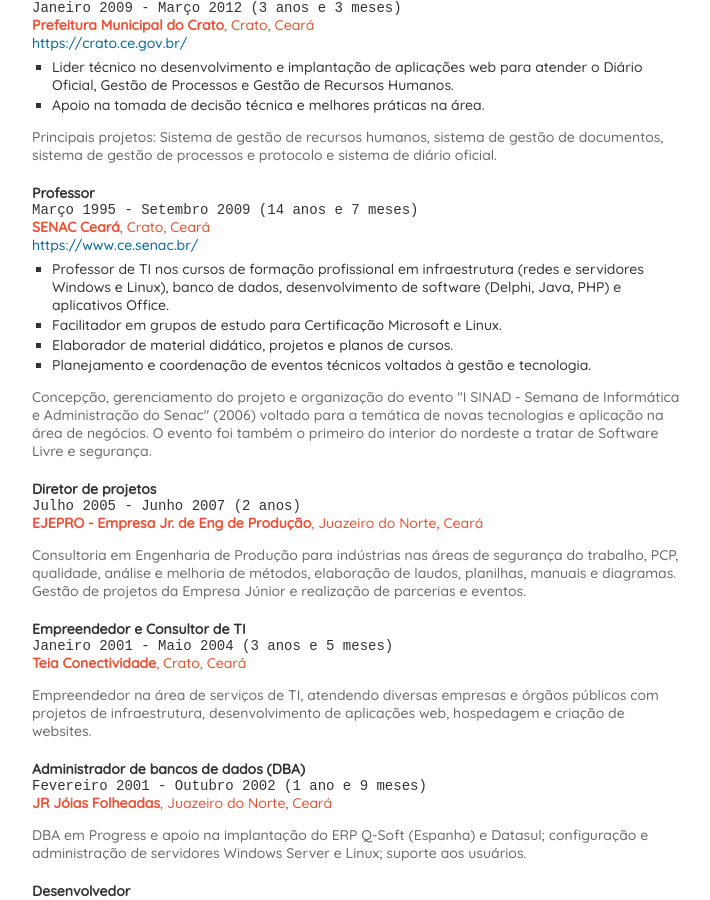
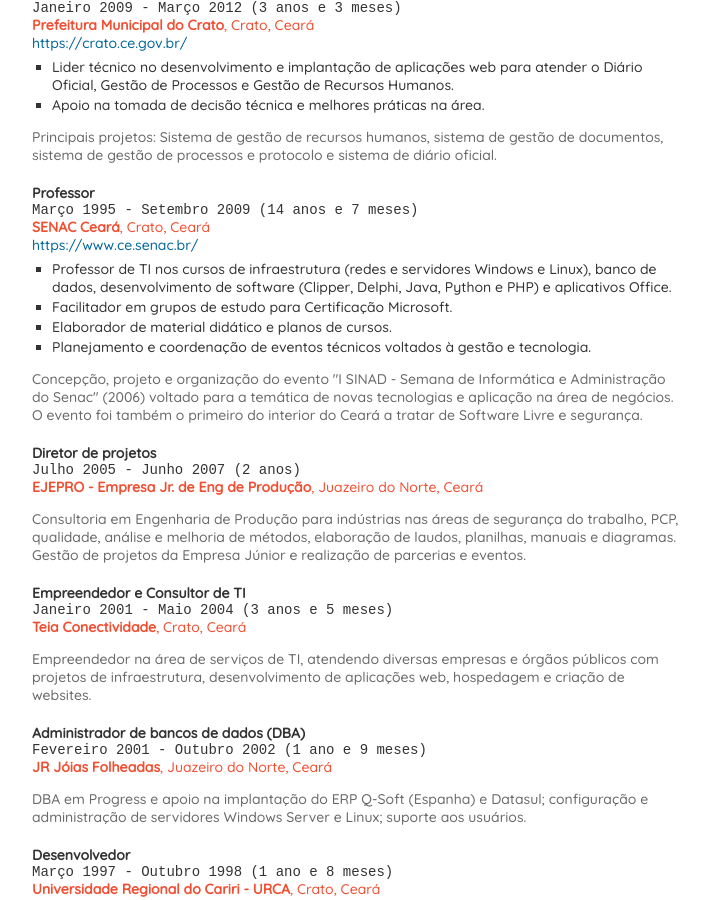
Before and after one commit to valdirsjr/valdirsjr.github.io, a Jekyll site: the page resume/index.html, which Jekyll copies as it is, in a window 1280 px wide and 900 px high, scrolled down 2076 px. Shown: the whole window, without its empty margins (359-1069 px from the left). Built offline with Jekyll 4.4.1, drawn with Linux system fonts in a browser that asks for light colours.

Commit message:
Update index.html

```diff
--- a/resume/index.html
+++ b/resume/index.html
@@ -189,12 +189,12 @@
 					</div>
 				</div>
 				<ul class="highlights">
-					<li>Professor de TI nos cursos de formação profissional em infraestrutura (redes e servidores Windows e Linux), banco de dados, desenvolvimento de software (Delphi, Java, PHP) e aplicativos Office.</li>
-					<li>Facilitador em grupos de estudo para Certificação Microsoft e Linux.</li>
-					<li>Elaborador de material didático, projetos e planos de cursos.</li>
+					<li>Professor de TI nos cursos de infraestrutura (redes e servidores Windows e Linux), banco de dados, desenvolvimento de software (Clipper, Delphi, Java, Python e PHP) e aplicativos Office.</li>
+					<li>Facilitador em grupos de estudo para Certificação Microsoft.</li>
+					<li>Elaborador de material didático e planos de cursos.</li>
 					<li>Planejamento e coordenação de eventos técnicos voltados à gestão e tecnologia.</li>
 				</ul>
-				<p style="color:dimgray">Concepção, gerenciamento do projeto e organização do evento "I SINAD - Semana de Informática e Administração do Senac" (2006) voltado para a temática de novas tecnologias e aplicação na área de negócios. O evento foi também o primeiro do interior do nordeste a tratar de Software Livre e segurança.</p>
+				<p style="color:dimgray">Concepção, projeto e organização do evento "I SINAD - Semana de Informática e Administração do Senac" (2006) voltado para a temática de novas tecnologias e aplicação na área de negócios. O evento foi também o primeiro do interior do Ceará a tratar de Software Livre e segurança.</p>
 			</div>
 			<div class="sectionContent">
 				<div class="blockHeader">
```
